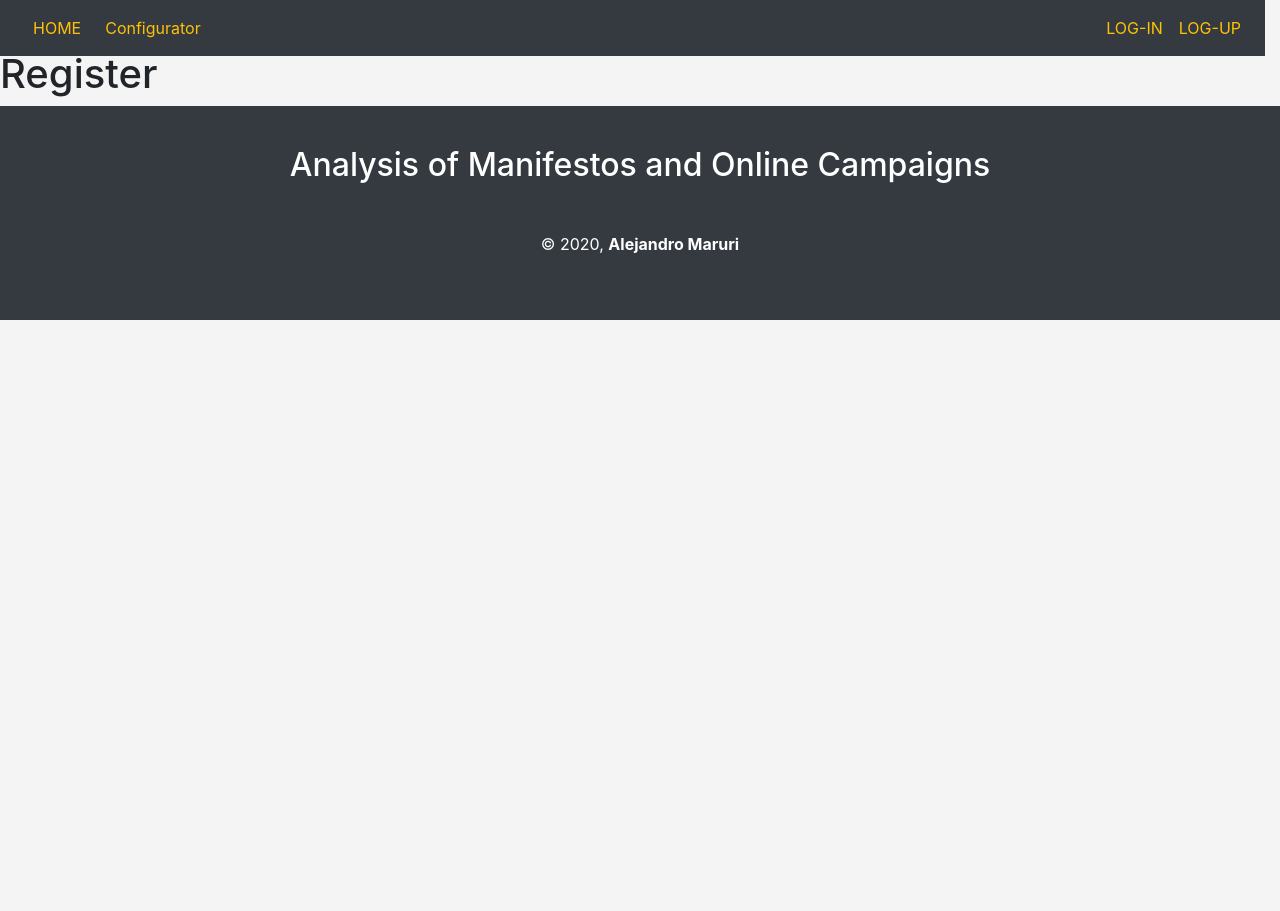
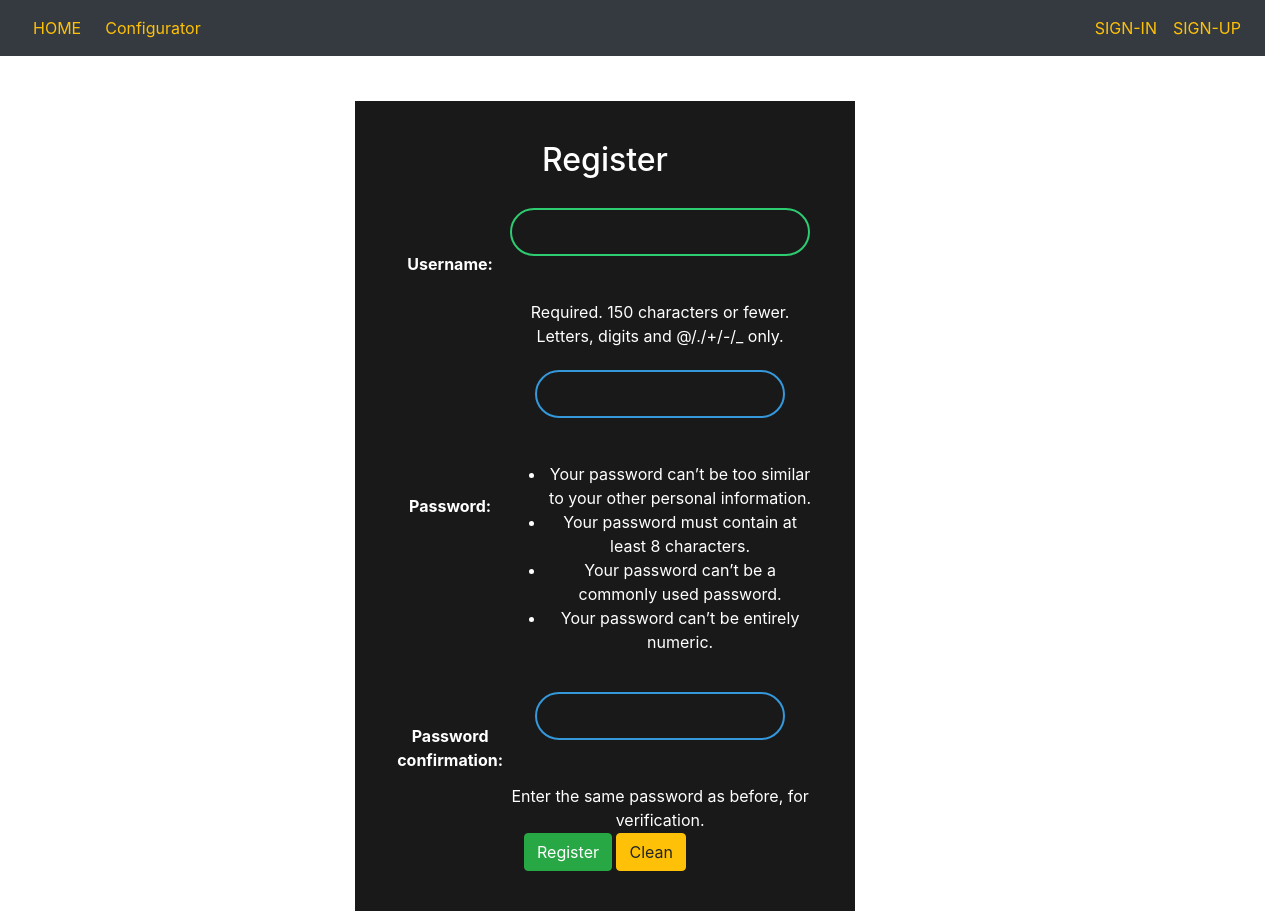
Before and after one commit to ea-maruri/Manifests_and_Online_Campaigns_Analysis, a Django app: page /StudyCasesManage/register/ in a window 1280 px wide. Before the commit the page ends 320 px from the top, so only its background shows below. Run offline with Django 3.2, Linux system fonts and the light colour scheme; some libraries are stand-ins or nearby versions.

Commit message:
allow login and register, improve some views

```diff
--- a/Manifests_and_Online_Campaigns_Analysis/forms.py
+++ b/Manifests_and_Online_Campaigns_Analysis/forms.py
@@ -1,6 +1,8 @@
 from django import forms
 from django.core.mail import message
 from django.forms import widgets
+from django.contrib.auth.forms import UserCreationForm
+
 
 class ContactForm(forms.Form):
   subject = forms.CharField(
@@ -17,3 +19,7 @@ class ContactForm(forms.Form):
     widget=forms.Textarea(attrs={'placeholder': 'Your message'}),
     label=""
   )
+
+
+class CustomUserCreationForm(UserCreationForm):
+  pass
--- a/Manifests_and_Online_Campaigns_Analysis/settings.py
+++ b/Manifests_and_Online_Campaigns_Analysis/settings.py
@@ -160,3 +160,7 @@ try:
     }
 except Exception as e:
     pass
+
+
+LOGIN_REDIRECT_URL = '/StudyCasesManage'
+LOGOUT_REDIRECT_URL = '/StudyCasesManage'
--- /dev/null
+++ b/Manifests_and_Online_Campaigns_Analysis/templates/registration/register.html
@@ -0,0 +1,75 @@
+{% load static %}
+<!doctype html>
+<html lang="en">
+  <head>
+    <title>Title</title>
+    <!-- Required meta tags -->
+    <meta charset="utf-8">
+    <meta name="viewport" content="width=device-width, initial-scale=1, shrink-to-fit=no">
+
+    <!-- Bootstrap CSS -->
+    <link rel="stylesheet" href="https://stackpath.bootstrapcdn.com/bootstrap/4.3.1/css/bootstrap.min.css" integrity="sha384-ggOyR0iXCbMQv3Xipma34MD+dH/1fQ784/j6cY/iJTQUOhcWr7x9JvoRxT2MZw1T" crossorigin="anonymous">
+
+    <!-- Custom CSS -->
+    <link rel="stylesheet" href="{% static 'css/style.css' %}">
+
+    <!-- Font Awesome -->
+    <link rel="stylesheet" href="https://cdnjs.cloudflare.com/ajax/libs/font-awesome/4.7.0/css/font-awesome.min.css">
+    <link rel="stylesheet" href="https://cdnjs.cloudflare.com/ajax/libs/font-awesome/5.14.0/css/all.min.css">
+  </head>
+  <body>
+
+    {% include "top/nav-bar.html" %}
+
+    <!-- Register -->
+    <div class="container">
+      <div class="row">
+        <div class="col-md-6">
+          <div class="card">
+            <form class="box" method="POST"> {% csrf_token %}
+              <h2 class="text-white">Register</h2>
+
+              <table class="text-white">
+                {{form.as_table}}
+              </table>
+
+              {% comment %} <input type="text" name="username" placeholder="Username" />
+              <input type="password" name="password" placeholder="Password" /> {% endcomment %}
+              {% comment %} <a class="forgot text-muted" href="#">Forgot password?</a> {% endcomment %}
+              {% comment %} <input type="submit" name="submit_register" value="Register" href="#" /> {% endcomment %}
+              <button type="submit" class="btn btn-success">Register</button>
+              <button type="reset" class="btn btn-warning">Clean</button>
+
+              {% comment %} <div class="col-md-12 mt-5">
+                <ul class="social-network social-circle">
+                  <li>
+                    <a href="#" class="icoFacebook" title="Facebook"
+                      ><i class="fab fa-facebook-f"></i
+                    ></a>
+                  </li>
+                  <li>
+                    <a href="#" class="icoTwitter" title="Twitter"
+                      ><i class="fab fa-twitter"></i
+                    ></a>
+                  </li>
+                  <li>
+                    <a href="#" class="icoGoogle" title="Google +"
+                      ><i class="fab fa-google-plus"></i
+                    ></a>
+                  </li>
+                </ul>
+              </div> {% endcomment %}
+            </form>
+          </div>
+        </div>
+      </div>
+    </div>
+
+
+    <!-- Optional JavaScript -->
+    <!-- jQuery first, then Popper.js, then Bootstrap JS -->
+    <script src="https://code.jquery.com/jquery-3.3.1.slim.min.js" integrity="sha384-q8i/X+965DzO0rT7abK41JStQIAqVgRVzpbzo5smXKp4YfRvH+8abtTE1Pi6jizo" crossorigin="anonymous"></script>
+    <script src="https://cdnjs.cloudflare.com/ajax/libs/popper.js/1.14.7/umd/popper.min.js" integrity="sha384-UO2eT0CpHqdSJQ6hJty5KVphtPhzWj9WO1clHTMGa3JDZwrnQq4sF86dIHNDz0W1" crossorigin="anonymous"></script>
+    <script src="https://stackpath.bootstrapcdn.com/bootstrap/4.3.1/js/bootstrap.min.js" integrity="sha384-JjSmVgyd0p3pXB1rRibZUAYoIIy6OrQ6VrjIEaFf/nJGzIxFDsf4x0xIM+B07jRM" crossorigin="anonymous"></script>
+  </body>
+</html>
--- a/Manifests_and_Online_Campaigns_Analysis/templates/top/nav-bar.html
+++ b/Manifests_and_Online_Campaigns_Analysis/templates/top/nav-bar.html
@@ -57,12 +57,21 @@
 
             <!-- Right Side -->
             <ul class="navbar-nav my-lg-0">
-              <li class="nav-item {% if request.path == '/login'%}active mactive{% endif %}" title="Sign-in">
-                <a class="nav-link text-warning" href="{% url 'login' %}">LOG-IN</a>
-              </li>
-              <li class="nav-item {% if request.path == '/register'%}active mactive{% endif %}" title="Sign-up">
-                <a class="nav-link text-warning" href="{% url 'register' %}">LOG-UP</a>
-              </li>
+              {% if user.is_authenticated %}
+                <li class="nav-item" title="Sign-up">
+                  <a class="nav-link text-white" href="#">User: {{user.username}}</a>
+                </li>
+                <li class="nav-item" title="Sign-up">
+                  <a class="nav-link text-warning" href="{% url 'logout' %}">Log out</a>
+                </li>
+              {% else %}
+                <li class="nav-item {% if request.path == '/login'%}active mactive{% endif %}" title="Sign-in">
+                  <a class="nav-link text-warning" href="{% url 'login' %}">SIGN-IN</a>
+                </li>
+                <li class="nav-item {% if request.path == '/register'%}active mactive{% endif %}" title="Sign-up">
+                  <a class="nav-link text-warning" href="{% url 'register' %}">SIGN-UP</a>
+                </li>
+              {% endif %}
             </ul>
 
           </div>
--- a/Manifests_and_Online_Campaigns_Analysis/urls.py
+++ b/Manifests_and_Online_Campaigns_Analysis/urls.py
@@ -23,6 +23,7 @@ urlpatterns = [
   path('admin/', admin.site.urls),
   path('StudyCasesManage/', include('StudyCasesManage.urls')),
   path('Configurator/', include('StudyCasesConfApp.urls')),
+  path('accounts/', include('django.contrib.auth.urls')),  # Use django auth (login, logout, etc)
 ]
 
 #if settings.DEBUG: ??
--- a/StudyCasesConfApp/views.py
+++ b/StudyCasesConfApp/views.py
@@ -3,6 +3,7 @@ from math import cos
 from django.http import request
 from django.http.response import HttpResponse
 from django.contrib import messages
+from django.contrib.auth.decorators import login_required, permission_required
 from django.shortcuts import render
 from django.http import HttpResponseRedirect
 from django.shortcuts import render
@@ -31,6 +32,9 @@ IS_COLLECTING = False
 
 
 # Create your views here.
+
+@login_required
+# @permission_required('????')
 def configurator(request):
   """Renders the request page"""
 
--- a/StudyCasesManage/templates/StudyCasesManage/base.html
+++ b/StudyCasesManage/templates/StudyCasesManage/base.html
@@ -19,6 +19,10 @@
         overflow-x: hidden;
       }
     </style>
+
+    <!-- Font Awesome -->
+    <link rel="stylesheet" href="https://cdnjs.cloudflare.com/ajax/libs/font-awesome/4.7.0/css/font-awesome.min.css">
+    <link rel="stylesheet" href="https://cdnjs.cloudflare.com/ajax/libs/font-awesome/5.14.0/css/all.min.css">
   </head>
 
 
--- a/StudyCasesManage/views.py
+++ b/StudyCasesManage/views.py
@@ -1,13 +1,14 @@
-from django.shortcuts import render
+from django.shortcuts import redirect, render
 from django.core.mail import send_mail
 from django.conf import settings
 from django.http.response import HttpResponse
+from django.contrib.auth import authenticate, login as dj_login
 
 # Own utilities
 import StudyCasesManage.logic.ea_db_utilities as db_util
 
 # Import forms
-from Manifests_and_Online_Campaigns_Analysis.forms import ContactForm
+from Manifests_and_Online_Campaigns_Analysis.forms import ContactForm, CustomUserCreationForm
 
 #
 # Views
@@ -63,4 +64,21 @@
 
 
 def register(request):
-  return render(request, "forms/register.html")
+  data = {
+    'form': CustomUserCreationForm()
+  }
+
+  if request.method == 'POST':
+    register_form = CustomUserCreationForm(request.POST)
+    if register_form.is_valid():
+      register_form.save()
+
+      # authenticate the user and redirect him to the beginning
+      username = register_form.cleaned_data['username']
+      password = register_form.cleaned_data['password1']
+      user = authenticate(username=username, password=password)
+      dj_login(request, user)
+      print('REDIRECT!')
+      return redirect(to='StudyCasesManage')
+
+  return render(request, "registration/register.html", data)
--- a/static/css/style.css
+++ b/static/css/style.css
@@ -42,6 +42,134 @@
   padding: 20px;
 }
 
+.box {
+    width: 500px;
+    padding: 40px;
+    position: absolute;
+    top: 50%;
+    left: 50%;
+    background: #191919;
+    ;
+    text-align: center;
+    transition: 0.25s;
+    margin-top: 100px
+}
+
+.box input[type="text"],
+.box input[type="password"] {
+    border: 0;
+    background: none;
+    display: block;
+    margin: 20px auto;
+    text-align: center;
+    border: 2px solid #3498db;
+    padding: 10px 10px;
+    width: 250px;
+    outline: none;
+    color: white;
+    border-radius: 24px;
+    transition: 0.25s
+}
+
+.box h1 {
+    color: white;
+    text-transform: uppercase;
+    font-weight: 500
+}
+
+.box input[type="text"]:focus,
+.box input[type="password"]:focus {
+    width: 300px;
+    border-color: #2ecc71
+}
+
+.box input[type="submit"] {
+    border: 0;
+    background: none;
+    display: block;
+    margin: 20px auto;
+    text-align: center;
+    border: 2px solid #2ecc71;
+    padding: 14px 40px;
+    outline: none;
+    color: white;
+    border-radius: 24px;
+    transition: 0.25s;
+    cursor: pointer
+}
+
+.box input[type="submit"]:hover {
+    background: #2ecc71
+}
+
+.forgot {
+    text-decoration: underline
+}
+
+ul.social-network {
+    list-style: none;
+    display: inline;
+    margin-left: 0 !important;
+    padding: 0
+}
+
+ul.social-network li {
+    display: inline;
+    margin: 0 5px
+}
+
+.social-network a.icoFacebook:hover {
+    background-color: #3B5998
+}
+
+.social-network a.icoTwitter:hover {
+    background-color: #33ccff
+}
+
+.social-network a.icoGoogle:hover {
+    background-color: #BD3518
+}
+
+.social-network a.icoFacebook:hover i,
+.social-network a.icoTwitter:hover i,
+.social-network a.icoGoogle:hover i {
+    color: #fff
+}
+
+a.socialIcon:hover,
+.socialHoverClass {
+    color: #44BCDD
+}
+
+.social-circle li a {
+    display: inline-block;
+    position: relative;
+    margin: 0 auto 0 auto;
+    border-radius: 50%;
+    text-align: center;
+    width: 50px;
+    height: 50px;
+    font-size: 20px
+}
+
+.social-circle li i {
+    margin: 0;
+    line-height: 50px;
+    text-align: center
+}
+
+.social-circle li a:hover i,
+.triggeredHover {
+    transform: rotate(360deg);
+    transition: all 0.2s
+}
+
+.social-circle i {
+    color: #fff;
+    transition: all 0.8s;
+    transition: all 0.8s
+}
+
 /* On smaller screens, where height is less than 450px, change the style of the sidenav (less padding and a smaller font size) */
 @media screen and (max-height: 450px) {
   .sidenav {padding-top: 15px;}
```
Also changed, not shown: Manifests_and_Online_Campaigns_Analysis/templates/registration/login.html (added, +68 -0 lines), StudyCasesConfApp/templates/StudyCasesConfApp/create-candidate-form.html (deleted, +0 -27 lines).
